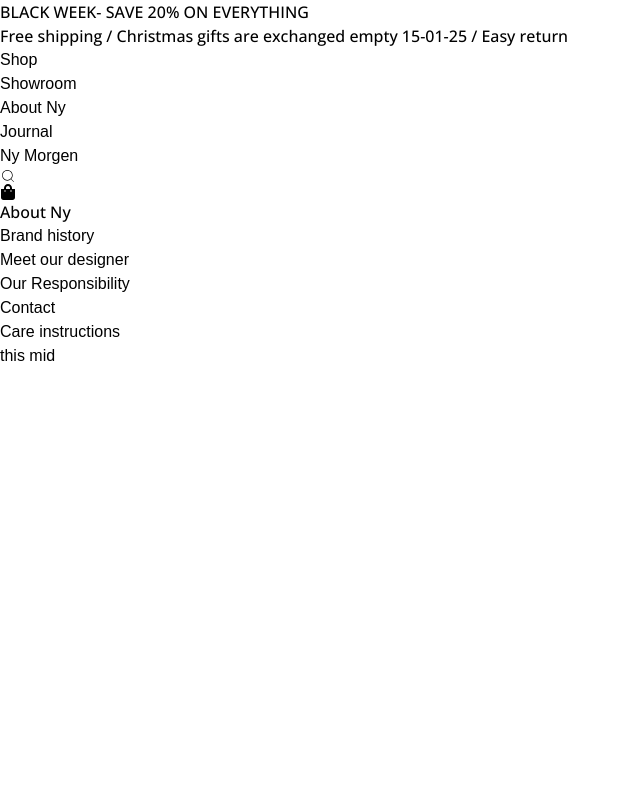
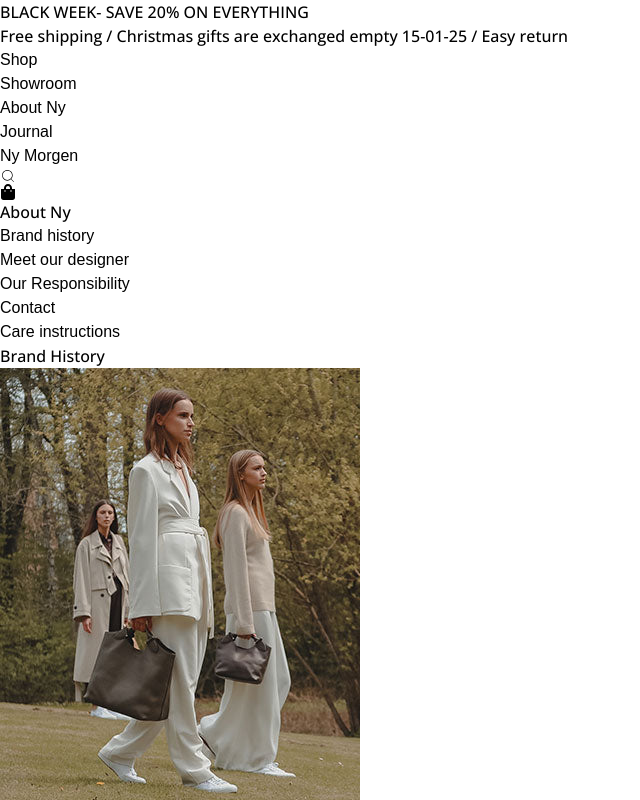
Before and after one commit to Mahbub2001/morgan_frontend, a Next.js app: page / in a window 1280 px wide. Both pictures are taken after a click on the item "About Ny". Shown: the top 800 px of the page, without its empty margins (0-640 px from the left). Built offline with nearby package versions, Linux system fonts and the light colour scheme.

Commit message:
update_navbar

```diff
--- a/src/components/Navbar/Navbar.js
+++ b/src/components/Navbar/Navbar.js
@@ -6,48 +6,11 @@ import { FaShoppingBag } from "react-icons/fa";
 import { categories, aboutNyItems, journalItems } from "@/Data/Menu";
 import { useSpring, animated } from "@react-spring/web";
 import { HoverZoomImage } from "../ZoomImage/HoverZoomImage";
-
-const Dropdown = ({ title, items, isVisible, closeDropdown, dropdownRef }) => {
-  const animation = useSpring({
-    opacity: isVisible ? 1 : 0,
-    transform: isVisible ? "scaleY(1)" : "scaleY(0)",
-    config: { tension: 300, friction: 25 },
-  });
-
-  if (!isVisible) return null;
-
-  return (
-    <animated.div
-      ref={dropdownRef}
-      style={animation}
-      className="absolute left-0 right-0 mt-2 bg-white border-b-[1px] py-5 origin-top"
-    >
-      <div className="container mx-auto flex justify-between px-40">
-        <div className="flex-1">
-          <p className="text-gray-700 text-sm">{title}</p>
-          <ul className="space-y-2 mt-2">
-            {items.map((item, index) => (
-              <li
-                key={index}
-                className="text-sm font-light cursor-pointer hover:bg-gray-200"
-              >
-                {item}
-              </li>
-            ))}
-          </ul>
-        </div>
-      </div>
-    </animated.div>
-  );
-};
+import { Dropdown } from "@/containers/common/DropDown_About/DropDownAbout";
+import { Dropdown2 } from "@/containers/common/DropDown_Journal/DropDownJournal";
 
 function Navbar() {
   const [activeDropdown, setActiveDropdown] = useState(null);
-  // const [styles, setStyles] = useSpring(() => ({
-  //   transform: "scale(1)",
-  //   config: { tension: 200, friction: 12 },
-  // }));
-
   const shopRef = useRef(null);
   const aboutNyRef = useRef(null);
   const journalRef = useRef(null);
@@ -210,7 +173,7 @@ function Navbar() {
       )}
 
       {activeDropdown === "journal" && (
-        <Dropdown
+        <Dropdown2
           title="Journal"
           items={journalItems}
           isVisible={activeDropdown === "journal"}
--- /dev/null
+++ b/src/containers/common/DropDown_About/DropDownAbout.js
@@ -0,0 +1,51 @@
+import { useSpring, animated } from "@react-spring/web";
+
+export const Dropdown = ({ title, items, isVisible, closeDropdown, dropdownRef }) => {
+    const animation = useSpring({
+      opacity: isVisible ? 1 : 0,
+      transform: isVisible ? "scaleY(1)" : "scaleY(0)",
+      config: { tension: 300, friction: 25 },
+    });
+
+    if (!isVisible) return null;
+
+    return (
+      <animated.div
+        ref={dropdownRef}
+        style={animation}
+        className="absolute left-0 right-0 mt-2 bg-white border-b-[1px] py-5 origin-top"
+      >
+        <div className="container mx-auto grid grid-cols-2 justify-between px-40">
+          <div>
+            <p className="text-gray-700 text-sm">{title}</p>
+            <ul className="space-y-2 mt-2">
+              {items.map((item, index) => (
+                <li
+                  key={index}
+                  className="text-sm font-light cursor-pointer hover:bg-gray-200"
+                >
+                  {item}
+                </li>
+              ))}
+            </ul>
+          </div>
+          <div className="">
+            <ul className=" gap-5 flex justify-center items-center">
+              <li className="text-[0.6rem]">
+                <p className="text-gray-700 text-sm cursor-pointer hover:border-b-2">Brand History</p>
+                <div className="relative overflow-hidden">
+                  <img className="mt-3 cursor-pointer h-48" src="images/brand-history.jpeg" alt="news" />
+                </div>
+              </li>
+              <li className="text-[0.6rem]">
+              <p className="text-gray-700 text-sm cursor-pointer hover:border-b-2">Show Room</p>
+                <div className="relative overflow-hidden">
+                  <img className="mt-3 cursor-pointer h-48" src="images/showroom-1.jpeg" alt="news" />
+                </div>
+              </li>
+            </ul>
+          </div>
+        </div>
+      </animated.div>
+    );
+  };
--- /dev/null
+++ b/src/containers/common/DropDown_Journal/DropDownJournal.js
@@ -0,0 +1,50 @@
+import { useSpring, animated } from "@react-spring/web";
+export const Dropdown2 = ({ title, items, isVisible, closeDropdown, dropdownRef }) => {
+    const animation = useSpring({
+      opacity: isVisible ? 1 : 0,
+      transform: isVisible ? "scaleY(1)" : "scaleY(0)",
+      config: { tension: 300, friction: 25 },
+    });
+
+    if (!isVisible) return null;
+
+    return (
+      <animated.div
+        ref={dropdownRef}
+        style={animation}
+        className="absolute left-0 right-0 mt-2 bg-white border-b-[1px] py-5 origin-top"
+      >
+        <div className="container mx-auto grid grid-cols-2 justify-between px-40">
+          <div>
+            <p className="text-gray-700 text-sm">{title}</p>
+            <ul className="space-y-2 mt-2">
+              {items.map((item, index) => (
+                <li
+                  key={index}
+                  className="text-sm font-light cursor-pointer hover:bg-gray-200"
+                >
+                  {item}
+                </li>
+              ))}
+            </ul>
+          </div>
+          <div className="">
+            <ul className=" gap-5 flex justify-center items-center">
+              <li className="text-[0.6rem]">
+                <p className="text-gray-700 text-sm cursor-pointer hover:border-b-2">Hero Style</p>
+                <div className="relative overflow-hidden">
+                  <img className="mt-3 cursor-pointer h-48" src="images/brand-history.jpeg" alt="news" />
+                </div>
+              </li>
+              <li className="text-[0.6rem]">
+              <p className="text-gray-700 text-sm cursor-pointer hover:border-b-2">Independent</p>
+                <div className="relative overflow-hidden">
+                  <img className="mt-3 cursor-pointer h-48" src="images/showroom-1.jpeg" alt="news" />
+                </div>
+              </li>
+            </ul>
+          </div>
+        </div>
+      </animated.div>
+    );
+  };
```
Also changed, not shown: public/images/brand-history.jpeg (added), public/images/showroom-1.jpeg (added).
